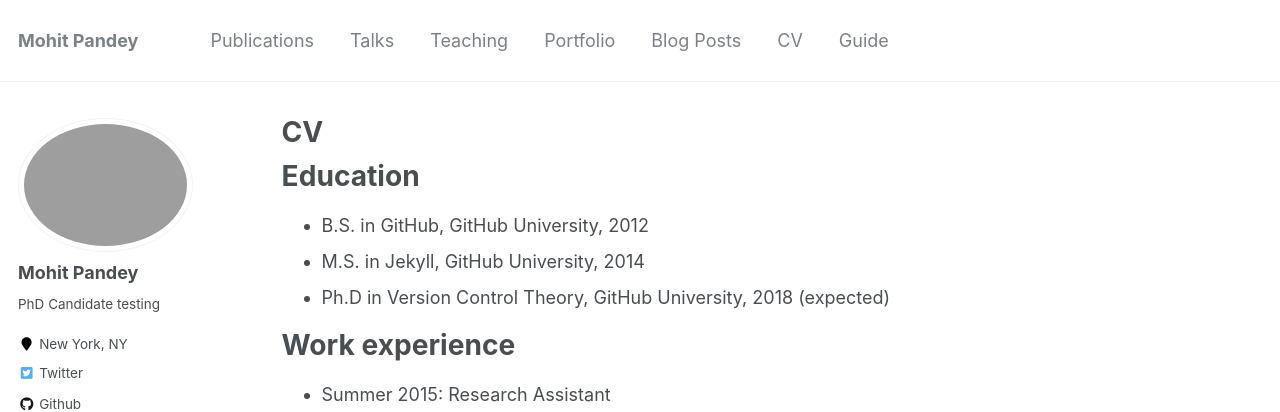
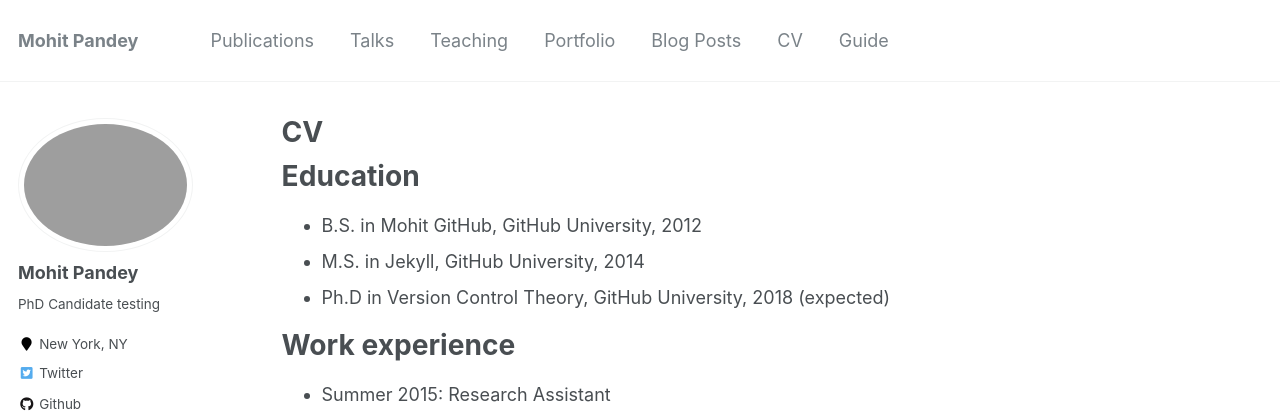
Before and after one commit to mohitpandey7/mohitpandey7.github.io, a Jekyll site: the page built from _pages/cv.md, in a window 1280 px wide and 900 px high. Shown: the top 412 px of the window. Built offline with Jekyll 4.4.1, drawn with Linux system fonts in a browser that asks for light colours; some web fonts are replaced.

Commit message:
mohit cv

```diff
--- a/_pages/cv.md
+++ b/_pages/cv.md
@@ -11,7 +11,7 @@ redirect_from:
 
 Education
 ======
-* B.S. in GitHub, GitHub University, 2012
+* B.S. in Mohit GitHub, GitHub University, 2012
 * M.S. in Jekyll, GitHub University, 2014
 * Ph.D in Version Control Theory, GitHub University, 2018 (expected)
 
```
Also changed, not shown: 4 other files.
